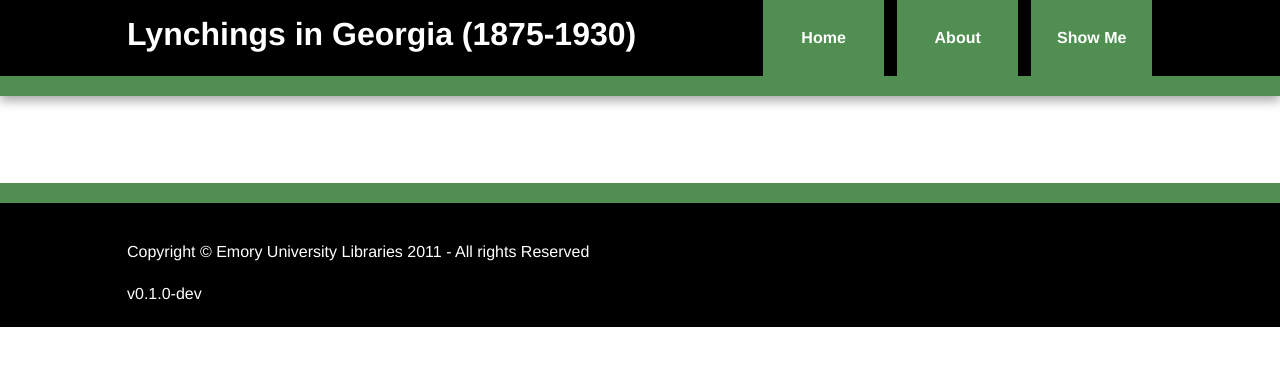
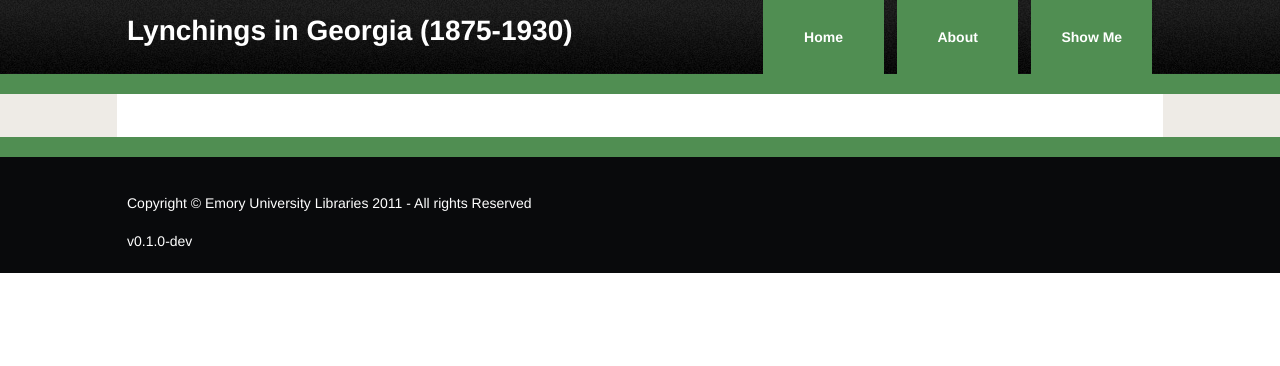
Before and after one commit to ecds-archives/georgia_lynchings, a Django app: template templates/page_base.html in a window 1280 px wide. Shown: the top 366 px of the page. Run offline with Django 3.2, Linux system fonts and the light colour scheme; the template is opened without the code that fills it, so the values that code supplies are empty; parts of the project's set-up code (start-up, migrations or seed data) failed here and were passed over; some libraries are stand-ins or nearby versions.

Commit message:
Improved stub theme a bit more.

```diff
--- a/georgia_lynchings/events/templates/events/timemap.html
+++ b/georgia_lynchings/events/templates/events/timemap.html
@@ -39,10 +39,12 @@
 
 
         {# divs for timemap display #}
+        <div class="mapdisplay">
         <div id="timemap" />
         <div id="timelinecontainer" />
-        <div id="timeline"></div>
+        <div id="timeline">Loading Timeline</div>
         <div id="mapcontainer">
-        <div id="map"></div>
+        <div id="map">Loading Map</div>
             </div>
+        </div>
 {% endblock %}
--- a/static/css/style.css
+++ b/static/css/style.css
@@ -1,26 +1,28 @@
 /* ===== Initializr Styles =====================================================
-   Author: Jonathan Verrecchia - verekia.com/initializr/responsive-template
+   Author: Jonathan Verrecchia - vereki.com/initializr/responsive-template
    ========================================================================== */
 
-body{ font:16px/26px Helvetica, Helvetica Neue, Arial; }
+body{ font:14px/24px Helvetica, Helvetica Neue, Arial; }
 
 .wrapper{
-	width:90%;
-	margin:0 5%;
+	width:95%;
+	margin:0 3%;
 }
 
 /* ===================
-    ALL: Orange Theme
+    ALL: Black Green
    =================== */
 
 #header-container{ border-bottom: 20px solid #508e52; }
 #footer-container{ border-top:    20px solid #508e52; }
 #main aside      { border-top:    20px solid #508e52; }
 
-#header-container,
+#header-container{
+    background:#090a0c url('images/blacktexturedbg.jpg') top left repeat-x;
+}
 #footer-container,
 #main aside{
-	background:#000000;
+	background:#090a0c;
 }
 
 #title{ color:white; }
@@ -56,9 +58,13 @@ nav a:hover{
 /* ==============
     MOBILE: Main
    ============== */
+#main-container{
+    background: url('images/greybackground.jpg');
+}
 
 #main{
-	padding:30px 0;
+	padding: 10px 10px;
+    background: #ffffff;
 }
 
 #main article h1{
--- a/static/style/timemap.css
+++ b/static/style/timemap.css
@@ -57,4 +57,5 @@ div.custominfostyle {
 }
 
 div#timelinecontainer{ height: 150px; }
-div#mapcontainer{ height: 300px; }
+div#mapcontainer{ height: 250px; }
+div.mapdisplay { height: 450px;}
```
Also changed, not shown: static/css/images/blacktexturedbg.jpg (added), static/css/images/greenfabricbg.jpg (added), static/css/images/greybackground.jpg (added).
